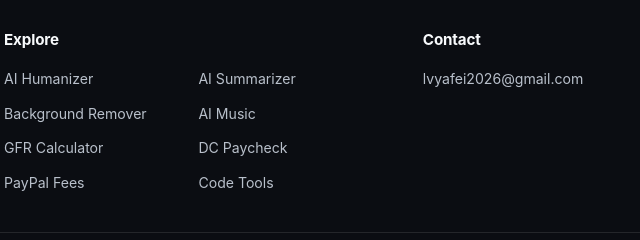
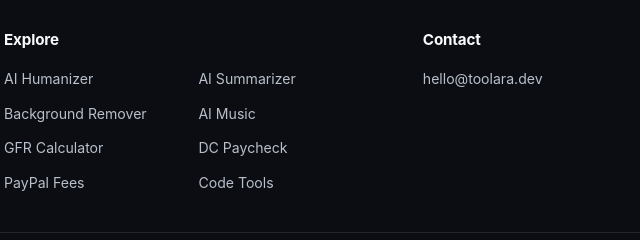
Before and after one commit to lvyafei2026-coder/paypal-fee-calculator, a plain HTML site: page index.html in a window 1280 px wide. Shown: the part 3590-3830 px from the top of the page, 507-1147 px from the left. Drawn offline with Linux system fonts and the light colour scheme.

Commit message:
Use brand email in site contact links

```diff
--- a/index.html
+++ b/index.html
@@ -223,7 +223,7 @@
 <a href="https://dc-pay.toolara.dev/">DC Paycheck</a>
 <a href="https://paypal.toolara.dev/">PayPal Fees</a>
 <a href="https://devtools.toolara.dev/">Code Tools</a></nav></section>
-<section class="site-footer-column"><h2 class="site-footer-heading">Contact</h2><p class="site-footer-contact"><a href="mailto:lvyafei2026@gmail.com">lvyafei2026@gmail.com</a></p></section>
+<section class="site-footer-column"><h2 class="site-footer-heading">Contact</h2><p class="site-footer-contact"><a href="mailto:hello@toolara.dev">hello@toolara.dev</a></p></section>
 </div>
 <div class="site-footer-bottom"><p class="site-footer-privacy" data-i18n="footer">Runs entirely in your browser. No data is collected or stored.</p></div>
 </div>
```
Also changed, not shown: zh/index.html (+1 -1 lines).
